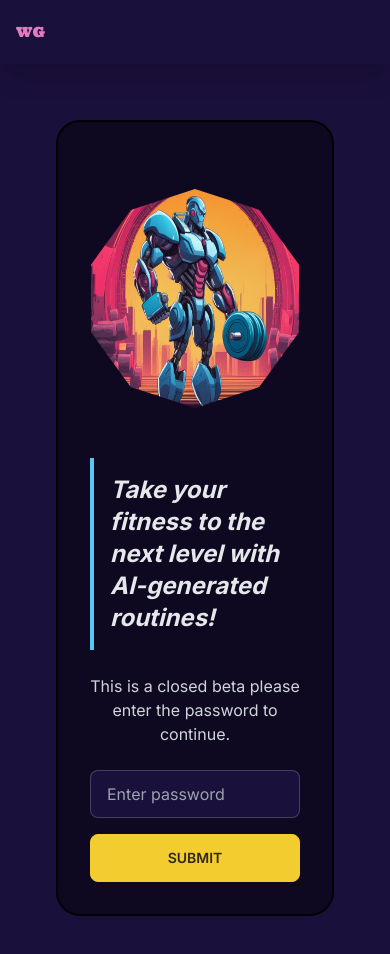
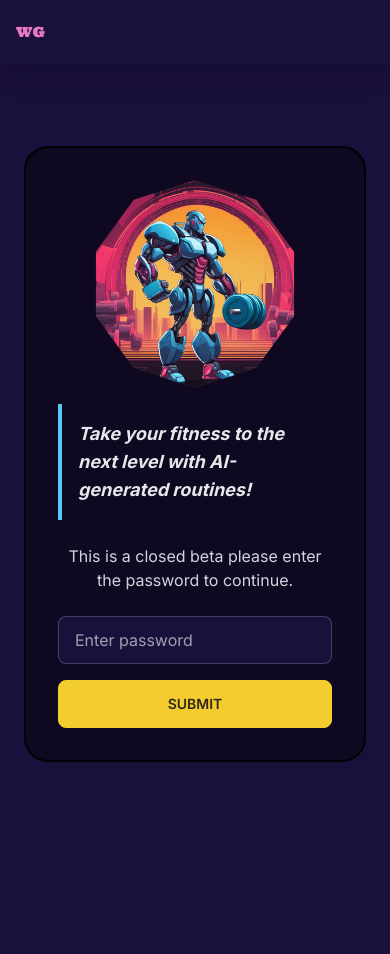
Before and after one commit to vhlongon/workout-generator, a Next.js app: page / in a window 390 px wide. Shown: the top 954 px of the page. After the commit the page ends 844 px from the top, so only its background shows below. Built offline with nearby package versions, Linux system fonts and the light colour scheme; no server answers.

Commit message:
fix root banner and dont show header in root

```diff
--- a/app/page.tsx
+++ b/app/page.tsx
@@ -29,23 +29,23 @@ const HomePage = () => {
   const phrase = getCatchPhrase();
 
   return (
-    <div className="w-full flex justify-center items-center p-10">
+    <div className="w-full flex justify-center items-center p-2">
       <div className="max-w-4xl hero bg-base-200 border-2 border-base-300 rounded-3xl p-4">
         <div className="hero-content flex-col lg:flex-row">
           <Image
             width={300}
             height={300}
-            className="mask mask-decagon w-72 h-72"
+            className="mask mask-decagon w-52 h-52 lg:w-72 lg:h-72"
             src="/robot2.png"
             alt="Robot"
           />
           <div>
-            <h1 className="text-2xl font-bold italic border-l-4 border-secondary p-4 text-gray-200">
+            <h1 className="text-lg lg:text-2xl font-bold italic border-l-4 border-secondary p-4 text-gray-200">
               {phrase}
             </h1>
             <div className="max-w-xs mx-auto lg:ml-0">
               <div className="flex flex-col max-w-xs">
-                <p className="py-6 text-center lg:text-left text-gray-300">
+                <p className="py-6 text-center lg:lg:text-left text-gray-300">
                   This is a closed beta please enter the password to continue.
                 </p>
                 <ProtectForm />
--- a/components/Header.tsx
+++ b/components/Header.tsx
@@ -10,8 +10,21 @@ import Link from 'next/link';
 import { twMerge } from 'tailwind-merge';
 import { NavLink } from './NavLink';
 import { SignOutButton } from './SignOutButton';
+import { usePathname } from 'next/navigation';
+import Head from 'next/head';
+import { headers } from 'next/headers';
+
+const isRoot = () => {
+  const headersList = headers();
+  const pathname = headersList.get('x-invoke-path') || '';
+  return pathname === '/';
+};
 
 export const Header = async () => {
+  if (isRoot()) {
+    return null;
+  }
+
   const { userId } = auth();
   const user = await currentUser();
 
```
